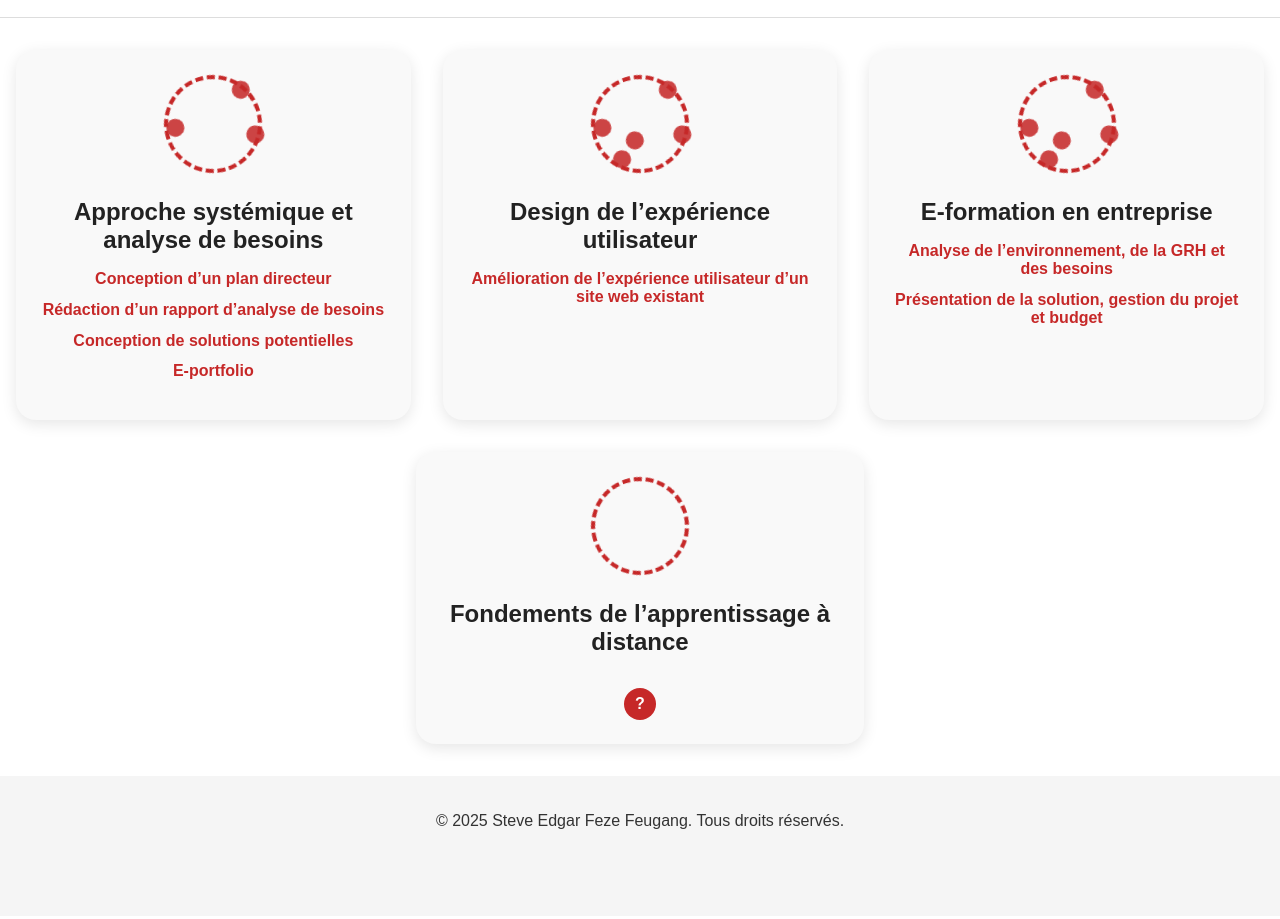
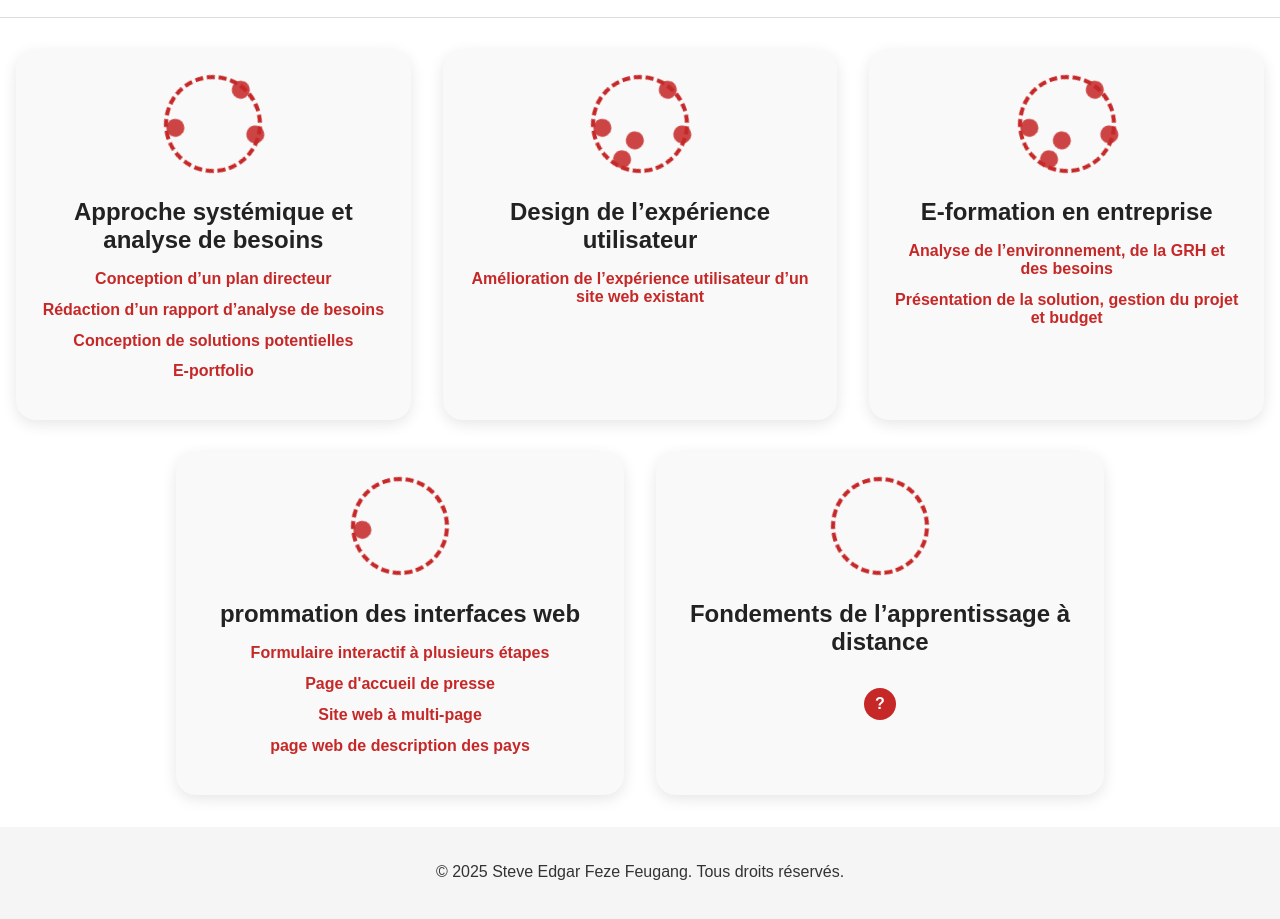
Before and after one commit to feze23/eportfolio, a plain HTML site: page projetAccueil.html in a window 1280 px wide. Shown: the part 93-1012 px from the top of the page. Drawn offline with nearby package versions, Linux system fonts and the light colour scheme; files whose address does not match are found by name.

Commit message:
Update projetAccueil.html

```diff
--- a/projetAccueil.html
+++ b/projetAccueil.html
@@ -94,6 +94,21 @@
         </ul>
       </div>
 
+      <div class="carte-discipline" data-aos="fade-up" data-aos-delay="200">
+        <div class="illustration">
+          <div class="circle team dots-0">
+            <div class="dot"></div>
+          </div>
+        </div>
+        <h2>prommation des interfaces web</h2>
+        <ul>
+          <li><a href="https://rute23.github.io/feze.portfolio.com/Multi-step-form/Multi-step-form.html" target="_blank">Formulaire interactif à plusieurs étapes</a></li>
+          <li><a href="https://rute23.github.io/feze.portfolio.com/HomePage/HomePage.html"target="_blank">Page d'accueil de presse</a></li>
+          <li><a href="https://rute23.github.io/feze.portfolio.com/Space%20tourism%20multi-page%20website/space_tourism.html" target="_blank">Site web à multi-page</a></li>
+          <li><a href="https://rute23.github.io/feze.portfolio.com/countriesDescription/countries.html" target="_blank">page web de description des pays</a></li>
+        </ul>
+      </div>
+
       <div class="carte-discipline vide" data-aos="fade-up" data-aos-delay="300">
         <div class="illustration">
           <div class="circle team">
```
